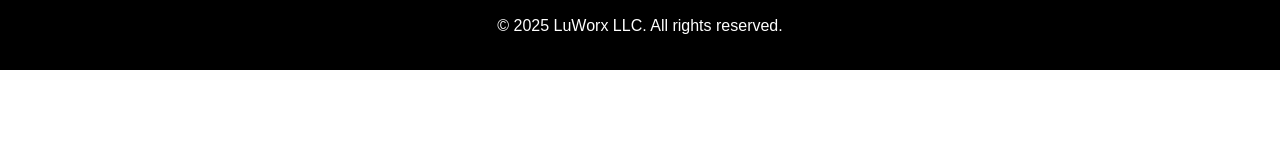
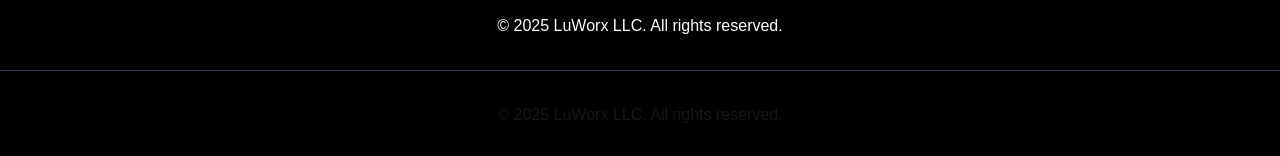
Before and after one commit to soshea662-ops/LuWorx-site, a Next.js app: page / in a window 1280 px wide. Shown: the part 802-958 px from the top of the page. Before the commit the page ends 872 px from the top, so only its background shows below. Built offline with nearby package versions, Linux system fonts and the light colour scheme.

Commit message:
Update layout.tsx

```diff
--- a/app/layout.tsx
+++ b/app/layout.tsx
@@ -5,8 +5,11 @@
   return (
     <html lang="en">
       <body className="bg-black text-white">
-        <NavHeader />   {/* ✅ Navbar here, applies to all pages */}
+        <NavHeader />   {/* ✅ Global nav here */}
         {children}
+        <footer className="py-8 bg-black text-center border-t border-gray-700">
+          <p>&copy; {new Date().getFullYear()} LuWorx LLC. All rights reserved.</p>
+        </footer>
       </body>
     </html>
   );
```
